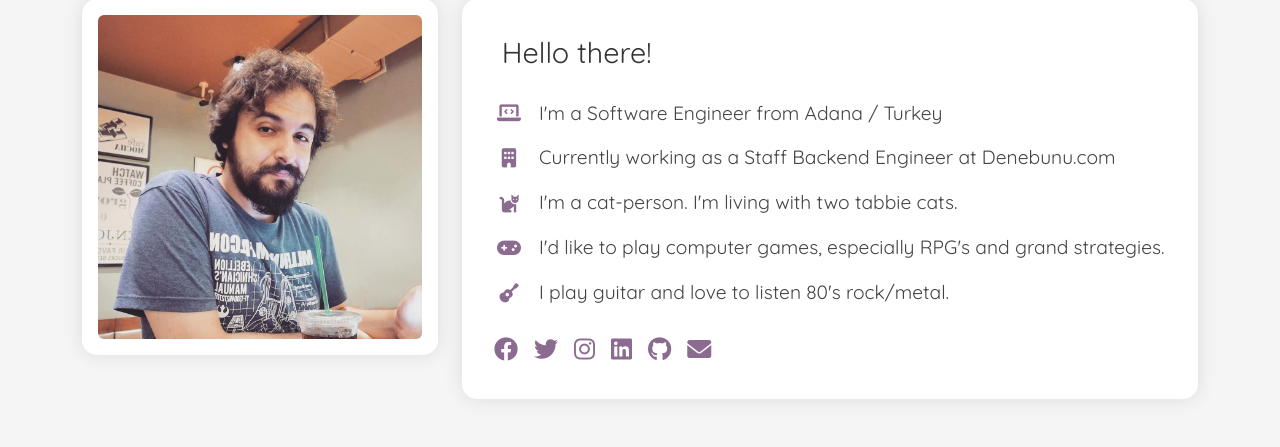
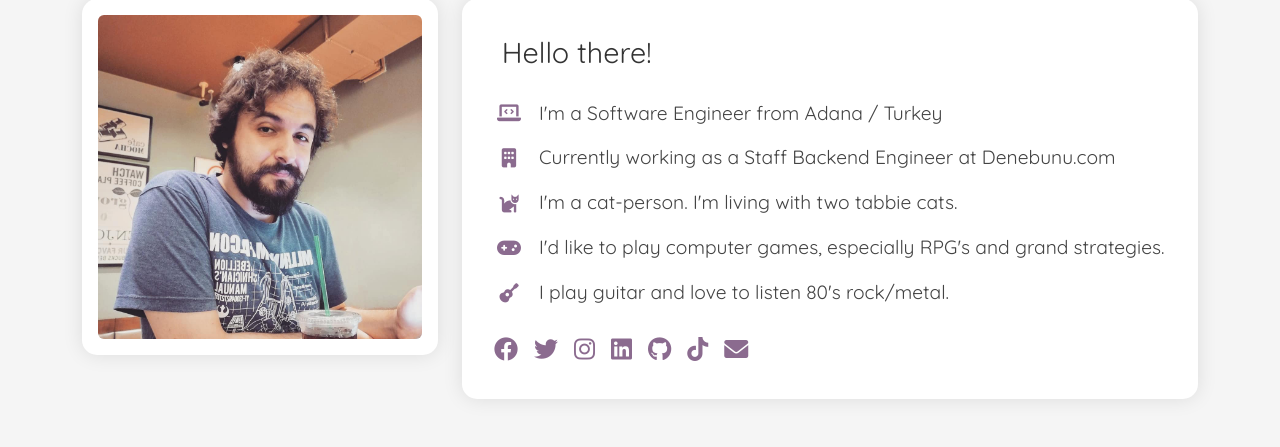
Before and after one commit to dhargan/tunay-django, a Django app: page / in a window 1280 px wide. Shown: the part 400-847 px from the top of the page. Run offline with Django 5.2, Linux system fonts and the light colour scheme.

Commit message:
Add TikTok link to social icons in index.html
Included a new TikTok social icon link in the index.html file to enhance social media connectivity on the website.

```diff
--- a/tunay/home/templates/index.html
+++ b/tunay/home/templates/index.html
@@ -62,6 +62,7 @@
                         <a href="https://www.instagram.com/teyobeyler/" target="_blank" class="social-icon"><i class="fab fa-instagram"></i></a>
                         <a href="https://www.linkedin.com/in/a-teoman-unay-93684527/" target="_blank" class="social-icon"><i class="fab fa-linkedin"></i></a>
                         <a href="https://github.com/dhargan" target="_blank" class="social-icon"><i class="fab fa-github"></i></a>
+                        <a href="https://www.tiktok.com/@teyobeyler" target="_blank" class="social-icon"><i class="fab fa-tiktok"></i></a>
                         <a href="mailto:teomanunay@gmail.com" target="_blank" class="social-icon"><i class="fas fa-envelope"></i></a>
                     </div>
                 </div>
```
